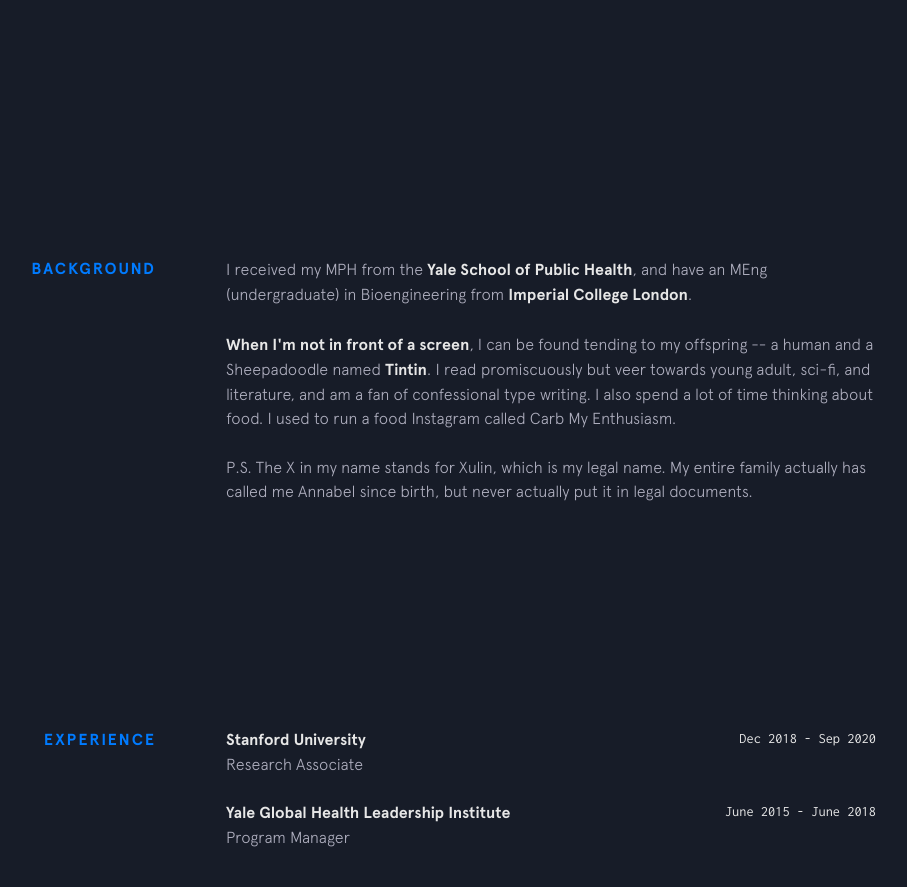
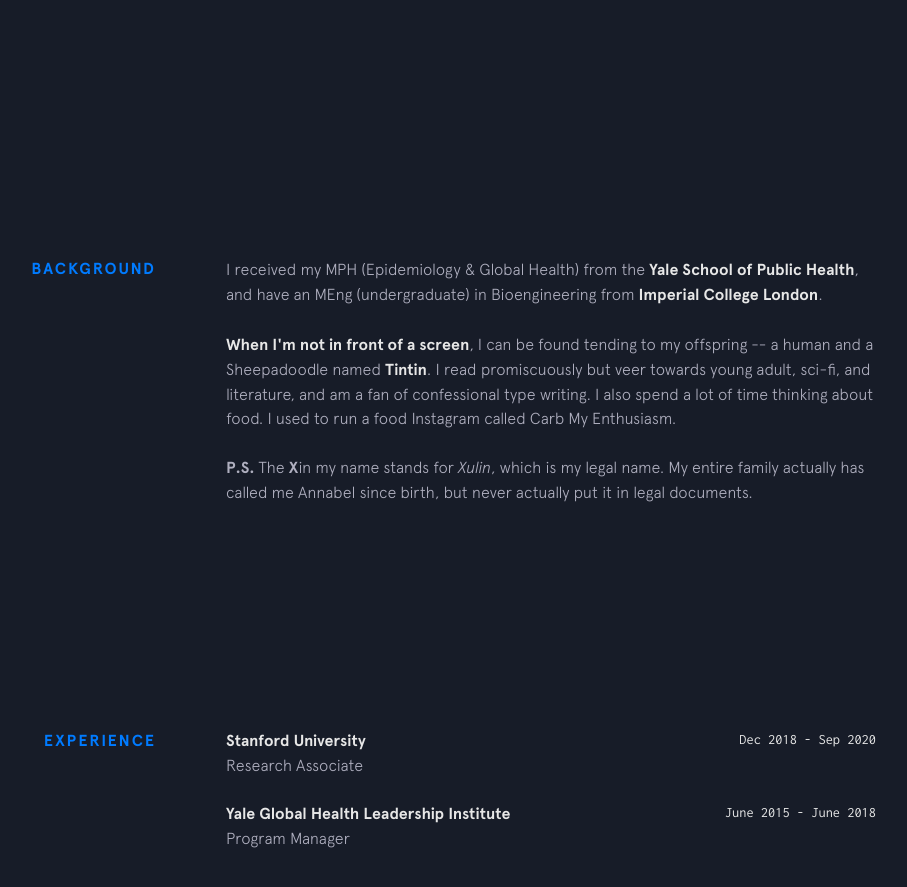
Before and after one commit to annabelxtan/annabelxtan.github.io, a Jekyll site: the page built from index.html, in a window 1280 px wide and 900 px high, scrolled down 743 px. Shown: the top 887 px of the window, without its empty margins (224-1131 px from the left). Built offline with Jekyll 4.4.1, drawn with Linux system fonts in a browser that asks for light colours; nearby versions of some CDN libraries.

Commit message:
Update background.html

```diff
--- a/_includes/background.html
+++ b/_includes/background.html
@@ -2,7 +2,7 @@
   <div class="section__title">Background</div>
   <div class="section__content">
     <p>
-     I received my MPH from the <a href="http://publichealth.yale.edu">Yale School of Public Health</a>, and have an MEng (undergraduate) in Bioengineering from <a href="http://imperial.ac.uk">Imperial College London</a>.
+     I received my MPH (Epidemiology & Global Health) from the <a href="http://publichealth.yale.edu">Yale School of Public Health</a>, and have an MEng (undergraduate) in Bioengineering from <a href="http://imperial.ac.uk">Imperial College London</a>.
     </p>
 
     <p>
@@ -10,6 +10,6 @@
       I read promiscuously but veer towards young adult, sci-fi, and literature, and am a fan of confessional type writing. I also spend a lot of time thinking about food. I used to run a food Instagram called Carb My Enthusiasm.
     </p>
 
-    <p>P.S. The X in my name stands for Xulin, which is my legal name. My entire family actually has called me Annabel since birth, but never actually put it in legal documents.</p>
+    <p><b>P.S.</b> The <b>X</b>in my name stands for <i>Xulin</i>, which is my legal name. My entire family actually has called me Annabel since birth, but never actually put it in legal documents.</p>
   </div>
 </section>
```
